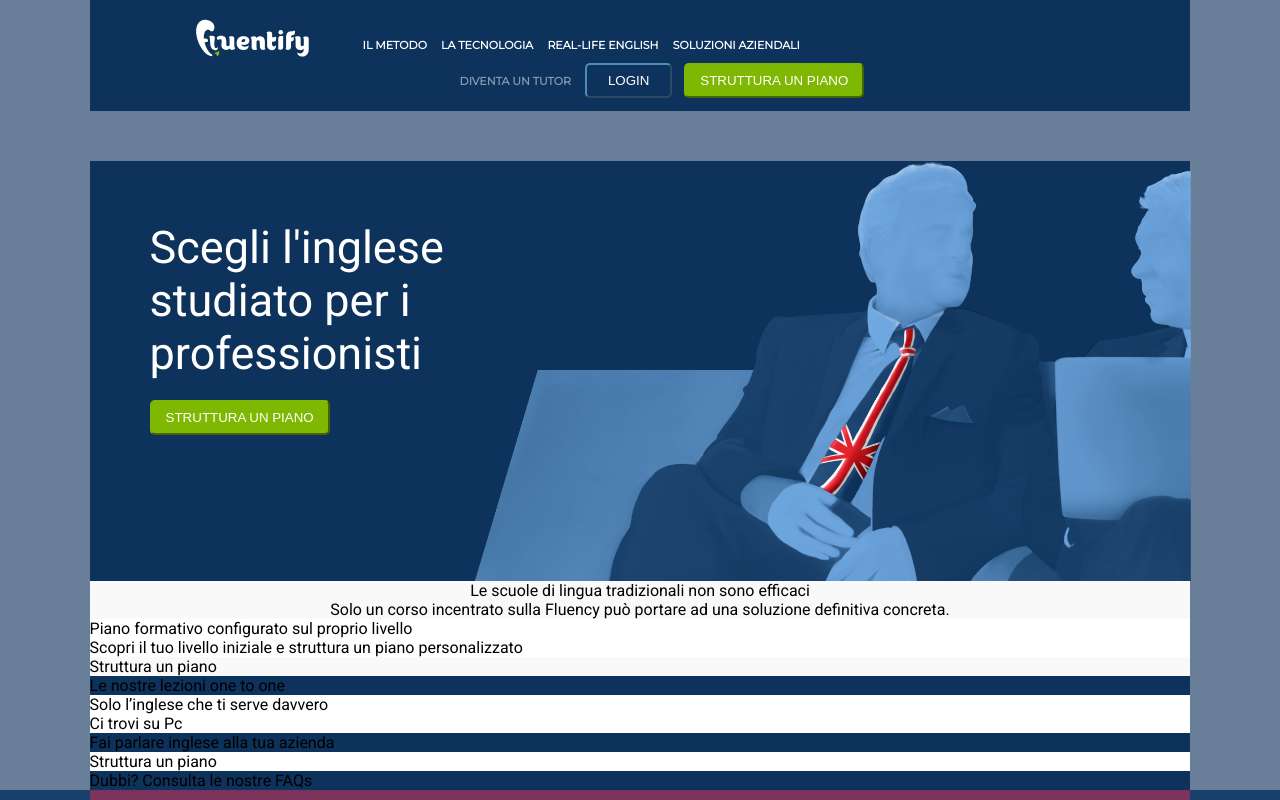
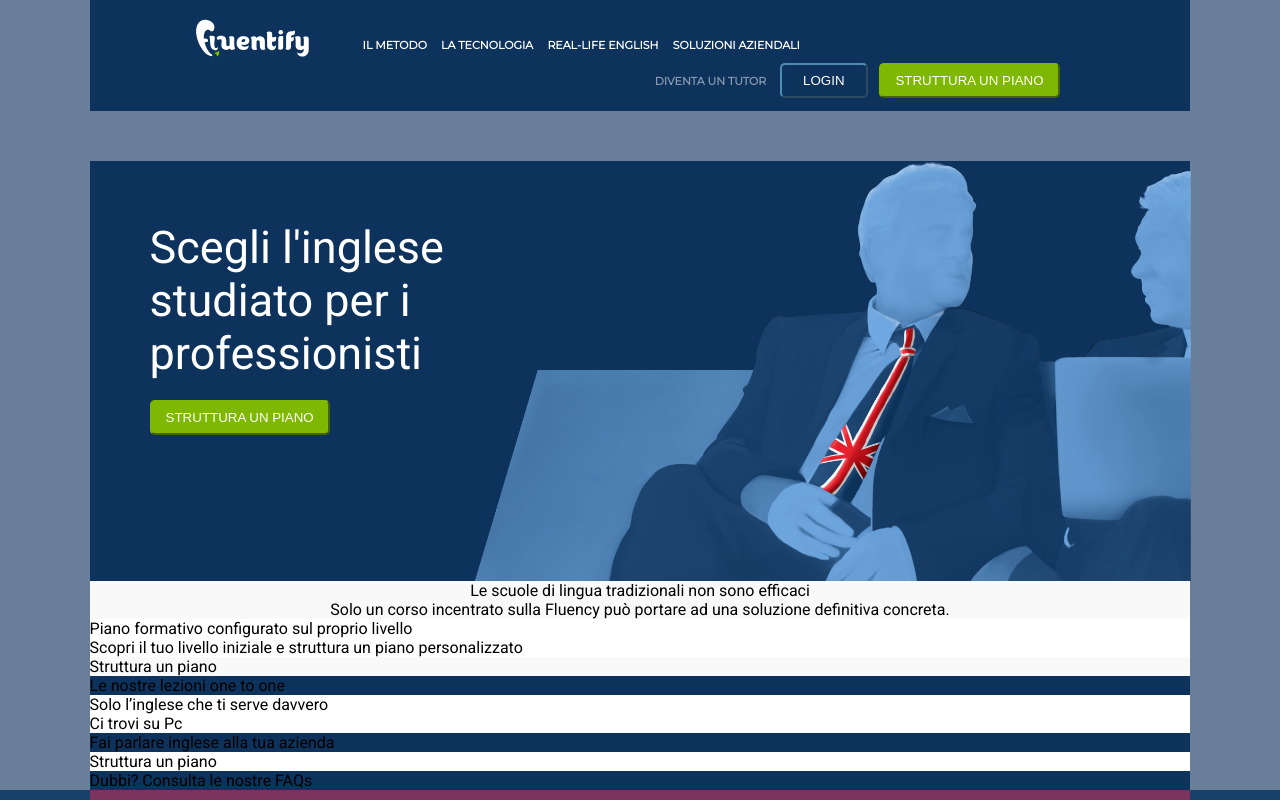
Before and after one commit to JakeShelterwin/html-css-fluentify, a plain HTML site: page index.html in a window 1280 px wide. Shown: the top 800 px of the page. Drawn offline with Linux system fonts and the light colour scheme.

Commit message:
Cambiato padding per migliore adattività

```diff
--- a/styles.css
+++ b/styles.css
@@ -69,10 +69,10 @@ body {
 /* da qui in avanti si gestisce il resto dell'header e i suoi bottoni */
 .opzioniHeader{
   display: inline-block;
-  float: left;
   color: white;
   font-size: 11px;
-  padding-left: 16.2%;
+  float: right;
+  padding-right: 6%;
   color: rgba(255,255,255,.5);
 }
 
```
